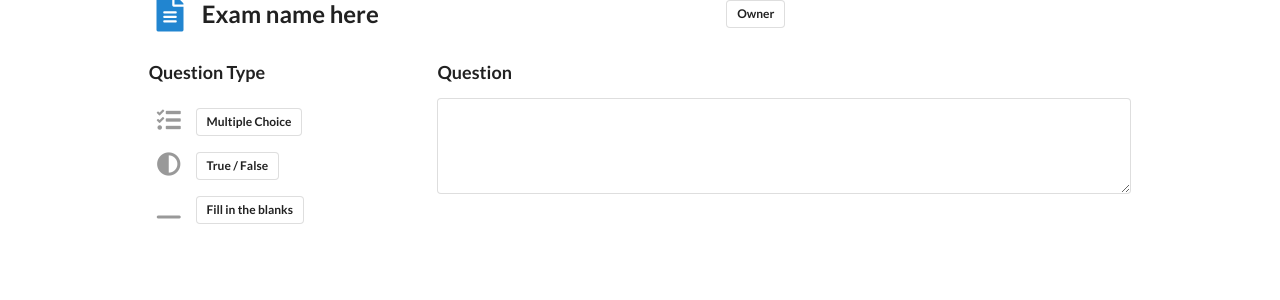
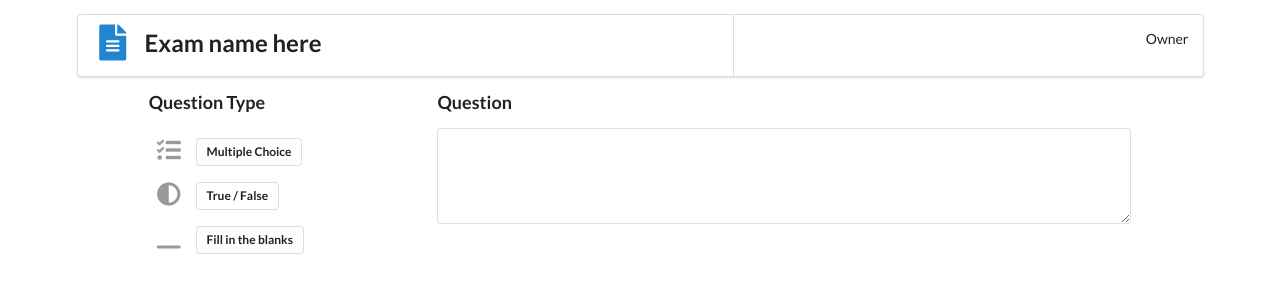
Before and after one commit to dm1905once/cap2_examine_client, a React (Create React App) app: page / in a window 1280 px wide. Shown: the top 300 px of the page. Built offline with nearby package versions, Linux system fonts and the light colour scheme.

Commit message:
Updated Header component

```diff
--- a/src/components/ExamHeader.js
+++ b/src/components/ExamHeader.js
@@ -3,23 +3,18 @@ import React from 'react';
 
 const ExamHeader = () => {
     return (
-        <div className="ui centered grid">
-
-            <div className="fluid row">
-                <div className="eight wide column">
-
-                        <h2 className="ui header">
-                            <i class="file alternate blue icon"></i>
-                            <div class="content">Exam name here</div>
-                        </h2>
-                </div>
-                <div className="six wide column">
-                        <div class="ui  basic  label">
-                            Owner
-                        </div>
-                </div>
+        <div class="ui raised horizontal segments">
+            <div class="ui segment">
+                <h2 className="ui header">
+                    <i class="file alternate blue icon"></i>
+                    <div class="content">Exam name here</div>
+                </h2>
+            </div>
+            <div class="ui right aligned segment">
+                <p>Owner</p>
             </div>
         </div>
+
     )
 }
 
```
